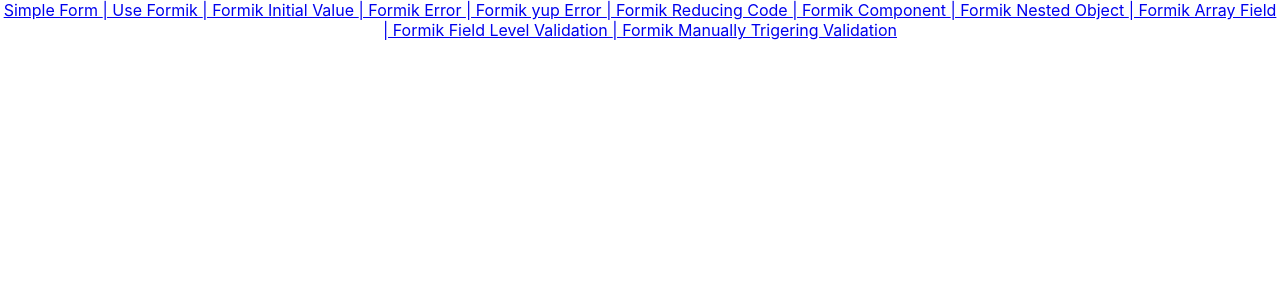
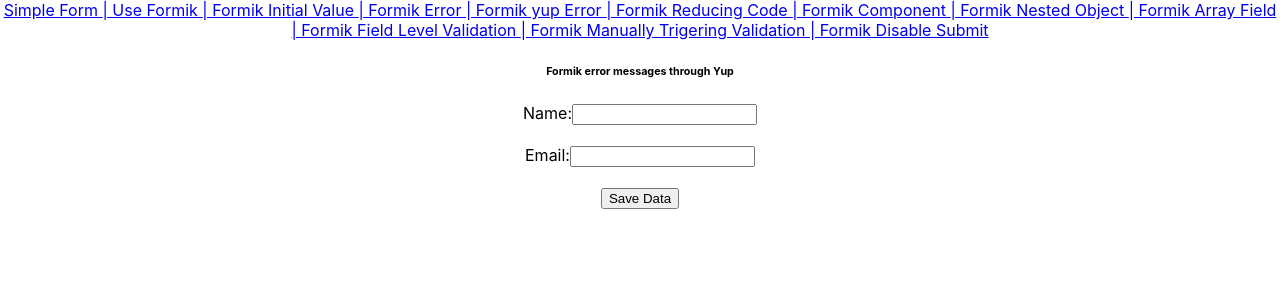
Before and after one commit to es-77/react-js-learn-app, a React (Create React App) app: page /use-formik-disable-submit in a window 1280 px wide. Shown: the top 300 px of the page. Built offline with nearby package versions, Linux system fonts and the light colour scheme.

Commit message:
disable submit button error

```diff
--- a/src/App.js
+++ b/src/App.js
@@ -60,6 +60,7 @@
 import FieldArrayComponent from './fromik_components/FieldArrayComponent';
 import FieldLevelVaildation from './fromik_components/FieldLevelVaildation';
 import ManuallyTrigeringValidation from './fromik_components/ManuallyTrigeringValidation';
+import DisablingSubmit from './fromik_components/DisablingSubmit';
 const queryClient = new QueryClient();
 function App() {
   return (
@@ -142,6 +143,7 @@
         <Route path='/use-formik-array-field' element={<FieldArrayComponent />} />
         <Route path='/use-formik-field-level-validation' element={<FieldLevelVaildation />} />
         <Route path='/use-formik-manually-trigering-validation' element={<ManuallyTrigeringValidation />} />
+        <Route path='/use-formik-disable-submit' element={<DisablingSubmit />} />
       </Routes>
     </div>
   );
--- /dev/null
+++ b/src/fromik_components/DisablingSubmit.js
@@ -0,0 +1,71 @@
+import { ErrorMessage, Field, Form, Formik } from 'formik';
+import React from 'react'
+import * as Yup from 'yup'
+
+function DisablingSubmit() {
+    const ProductSchema = Yup.object({
+        email: Yup.string().email('Invalid email format').required('Email is required'),
+    });
+
+    const onSubmit = (values, onSumbiteProps) => {
+        console.log('Form values submitted:', values, onSumbiteProps);
+        onSumbiteProps.setSubmitting(false);
+    }
+
+    const initialValues = {
+        name: '',
+        email: ''
+    }
+    const vaiidateName = values => {
+        let error
+        if (!values) {
+            return error = "required";
+
+        }
+        return error;
+    }
+
+    return (
+        <div>
+            <Formik
+                initialValues={initialValues}
+                validationSchema={ProductSchema}
+                onSubmit={onSubmit}
+            >
+                {formik => (
+                    <Form>
+                        <h6>
+                            Formik error messages through Yup
+                        </h6>
+                        <div className="form-control">
+                            <label htmlFor="name">Name:</label>
+                            <Field
+                                type="text"
+                                name='name'
+                                id="name"
+                                validate={vaiidateName}
+                            />
+                            <ErrorMessage name='name' />
+                        </div>
+                        <br />
+                        <div className="form-control">
+                            <label htmlFor="email">Email:</label>
+                            <Field
+                                type="text"
+                                name="email"
+                                id="email"
+                            />
+                            <ErrorMessage name="email" />
+                        </div>
+
+                        <br />
+                        {console.log(formik, 'formik')}
+                        <button type="submit" disabled={!(formik.isValid) || formik.isSubmitting}>Save Data</button>
+                    </Form>
+                )}
+            </Formik>
+        </div>
+    );
+}
+
+export default DisablingSubmit
--- a/src/fromik_components/MainBar.js
+++ b/src/fromik_components/MainBar.js
@@ -15,6 +15,7 @@
             <Link to='/use-formik-array-field'> | Formik Array Field </Link>
             <Link to='/use-formik-field-level-validation'> | Formik Field Level Validation </Link>
             <Link to='/use-formik-manually-trigering-validation'> | Formik Manually Trigering Validation </Link>
+            <Link to='/use-formik-disable-submit'> | Formik Disable Submit </Link>
         </div>
     )
 }
```
